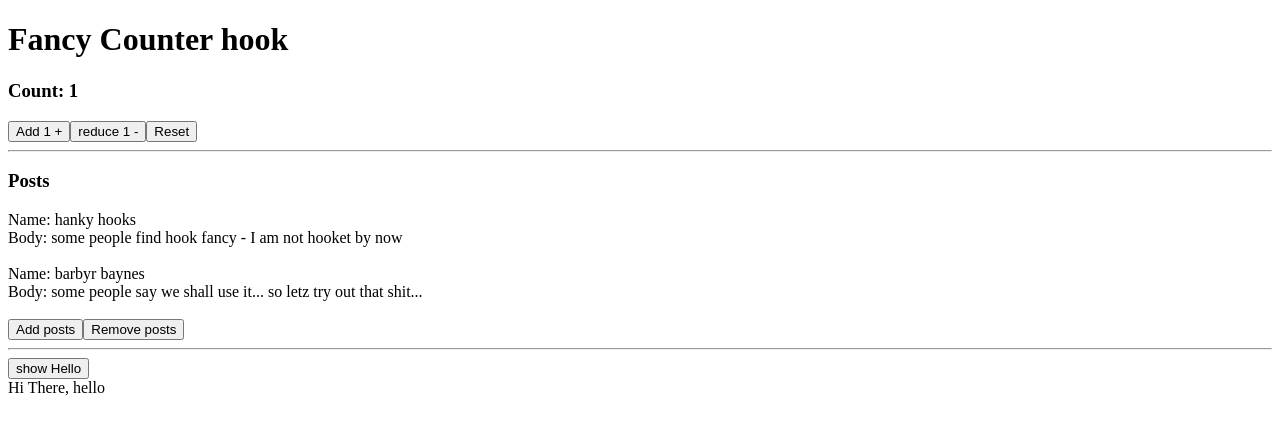
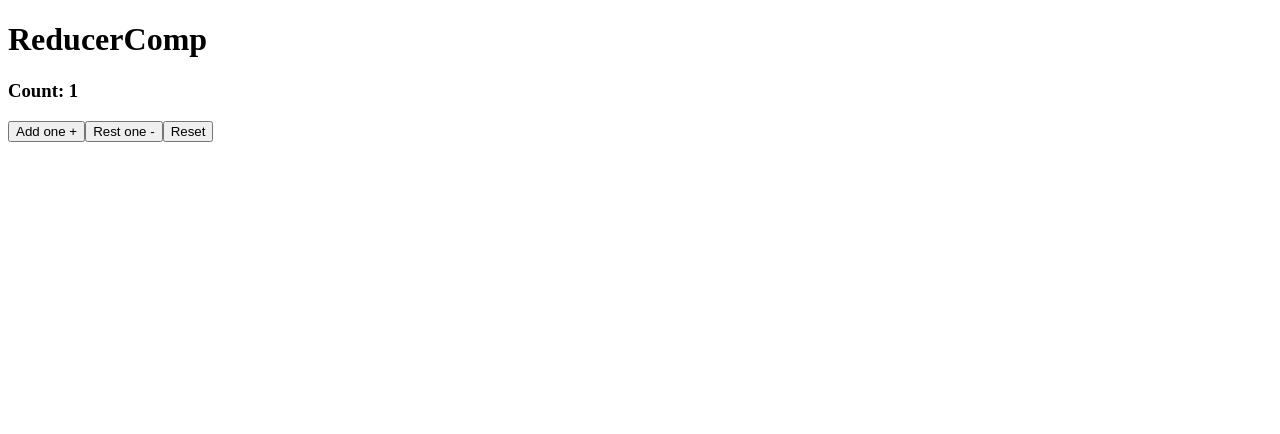
Before and after one commit to gitfilix/react_hook_messarround, a React (Create React App) app: page / in a window 1280 px wide. Shown: the top 434 px of the page. Built offline with nearby package versions, Linux system fonts and the light colour scheme; no server answers.

Commit message:
use a Reducer for the same logic

```diff
--- a/src/App.js
+++ b/src/App.js
@@ -1,4 +1,4 @@
-import React,{ useState, useEffect } from 'react';
+import React, { useState, useEffect } from 'react';
 import Post from './post';
 import { Hello } from './Hello'
 import useFetch from './useFetch'
@@ -65,10 +65,10 @@ const App = ({initialCount}) => {
 
   return (
     <>
-      <h1>Fancy Counter hook</h1>
+      <h1>App.js: Fancy Counter hook</h1>
       <h3>Count: {count}</h3>
-      <button onClick={addOne}>Add 1 +</button>
-      <button onClick={reduceOne}>reduce 1 -</button>
+      <button onClick={addOne}>Add +1</button>
+      <button onClick={reduceOne}>reduce by 1</button>
       <button onClick={()=> setCount(initialCount)}>Reset</button>
       <hr />
       <h3>Posts</h3>
--- a/src/index.js
+++ b/src/index.js
@@ -1,7 +1,7 @@
 import React from 'react';
 import ReactDOM from 'react-dom';
-//import ReducerComp from './useReducer';
-import App from './App';
+import ReducerComp from './useReducer';
+// import App from './App';
 
 
-ReactDOM.render(<App initialCount={1} />, document.getElementById('root'));
+ReactDOM.render(<ReducerComp initialCount={1} />, document.getElementById('root'));
--- a/src/useReducer.js
+++ b/src/useReducer.js
@@ -1,31 +1,35 @@
-import React,{ useReducer } from 'react';
+import React, { useReducer } from 'react';
 
-function reducer(state,action){
-    switch(action.type){
+function reducer(state, action) {
+  switch (action.type) {
     case 'increment':
-            return { count:state.count + 1}
+      return { count: state.count + 1 }
     case 'decrement':
-            return { count:state.count - 1}
+      return { count: state.count - 1 }
     case 'clear':
-            return { count: action.payload}
+      return { count: action.payload }
     default:
       throw new Error();
   }
 }
 
 
-const ReducerComp = ({initialCount}) => {
-    //const initialState = {count:initialCount}
-
-    const [state,dispatch] = useReducer(reducer,{count:initialCount});
 
 
+
+const ReducerComp = ({initialCount}) => {
+  // const initialState =  {count:initialCount}
+
+  const [state, dispatch] = useReducer(reducer, {count:initialCount});
+
+  console.log(state);
   return (
     <>
+      <h1>ReducerComp</h1>
       <h3>Count: {state.count}</h3>
-      <button onClick={ ()=> dispatch({ type:'increment'}) }>Add one +</button>
-      <button onClick={ ()=> dispatch({ type:'decrement'}) }>Rest one -</button>
-      <button onClick={ ()=> dispatch({ type: 'clear',payload:initialCount }) }>Reset</button>
+      <button onClick={ ()=> dispatch({ type: 'increment'})} >Add one +</button>
+      <button onClick={ ()=> dispatch({ type: 'decrement'})}>Rest one -</button>
+      <button onClick={ ()=> dispatch({ type: 'clear', payload:initialCount}) } >Reset</button>
     </>
   )
 }
```
Lines whose indentation alone changed are shown as unchanged.
